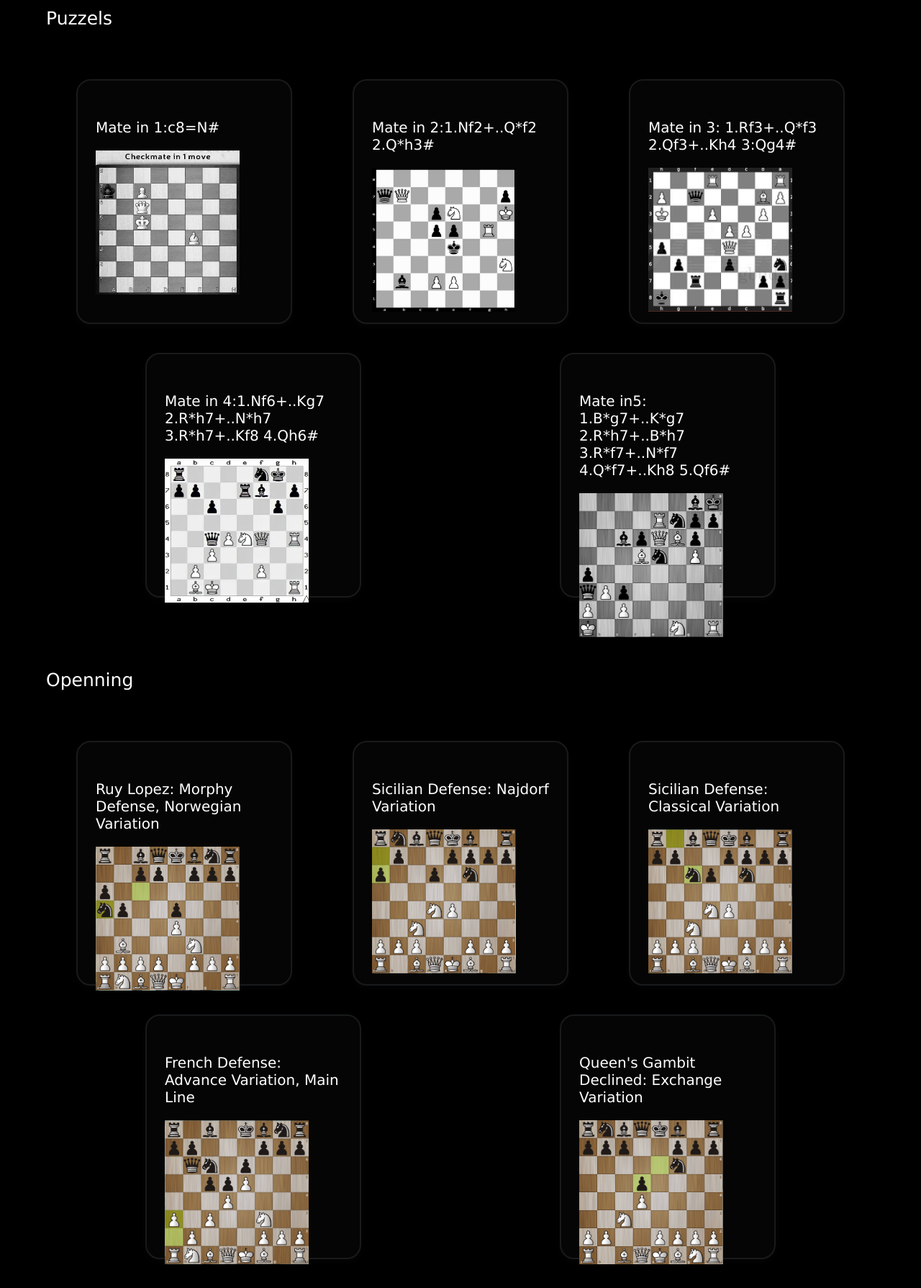
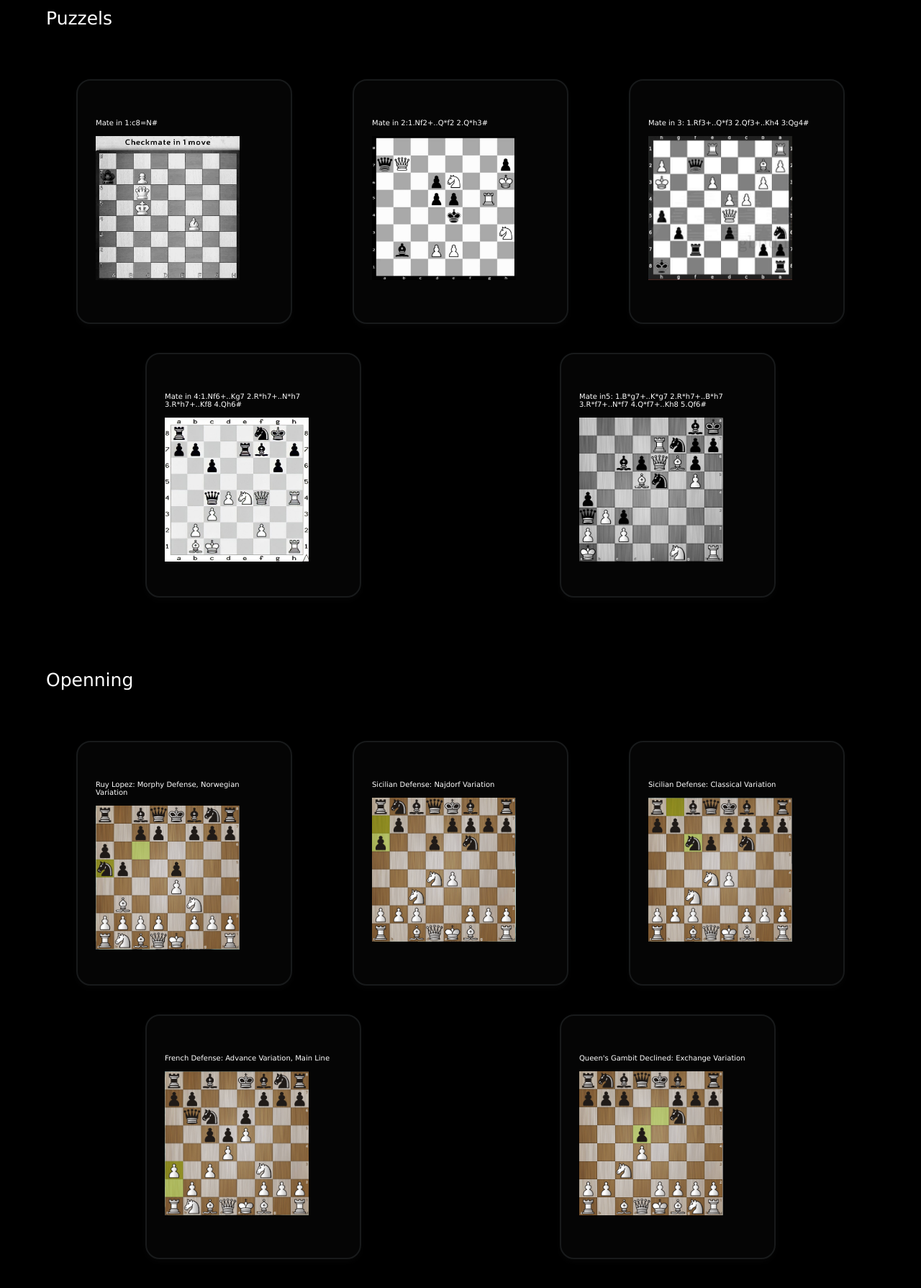
Before and after one commit to 10821324/site1, a PHP site: page /index.html in a window 1280 px wide. Shown: the part 1292-3081 px from the top of the page at 72% size. Run offline with PHP 8.4, Linux system fonts and the light colour scheme.

Commit message:
Update style1.css

```diff
--- a/style1.css
+++ b/style1.css
@@ -56,8 +56,8 @@
 }
 
 .title__h3 {
-
-    font-size: 2rem;
+    margin: 0;
+    font-size: 1rem;
     font-weight: 400;
     color: #d3d3d3;
 }
```
